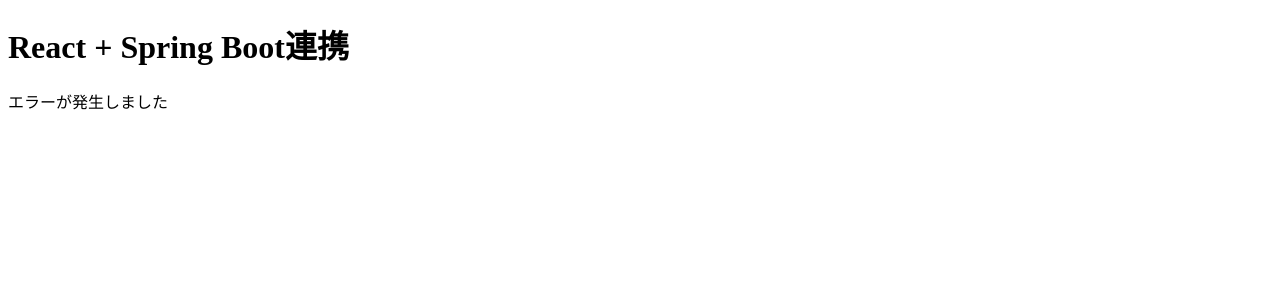
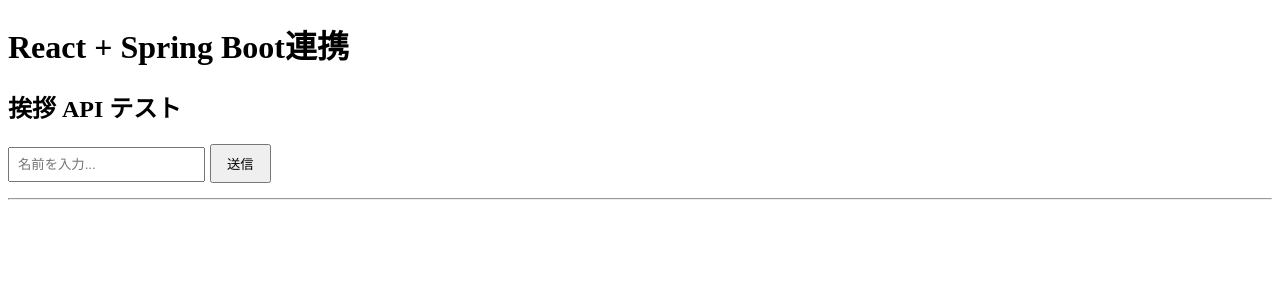
Before and after one commit to gw-edu-dx-dev/training-frontend, a React (Vite) app: page / in a window 1280 px wide. Shown: the top 300 px of the page. Built offline with nearby package versions, Linux system fonts and the light colour scheme; no server answers.

Commit message:
training 2　追加

```diff
--- a/src/components/HelloMessage.tsx
+++ b/src/components/HelloMessage.tsx
@@ -1,12 +1,56 @@
+import React, { useState } from 'react';
 import { useHelloMessage } from '../hooks/useHelloMessage';
 
-const HelloMessage = () => {
-  const { message, error } = useHelloMessage();
+const HelloMessage: React.FC = () => {
+  // State （入力中値預かり）
+  const [nameInput, setNameInput] = useState('');
 
-  if (error) return <p>エラーが発生しました</p>;
-  if (!message) return <p>読み込み中...</p>;
+  // hook から state & 関数 を取得
+  const { message, error, loading, getGreeting } = useHelloMessage();
 
-  return <p>{message}</p>;
+  //送信ボタンを押す
+  const handleSend = () => {
+    //入力していない
+    if (nameInput.trim() === '') {
+      alert("名前を入力してください！");
+      return;
+    }
+
+    //API を呼び出して挨拶メッセージを取得
+    getGreeting(nameInput);
+  };
+
+  return (
+    <div>
+      <h2>挨拶 API テスト</h2>
+
+      <div style={{ marginBottom: '15px' }}>
+        <input
+          type="text"
+          value={nameInput}
+          onChange={(e) => setNameInput(e.target.value)}
+          placeholder="名前を入力..."
+          style={{ padding: '8px', marginRight: '5px' }}
+        />
+        <button
+          onClick={handleSend}
+          disabled={loading}
+          style={{ padding: '8px 15px', cursor: 'pointer' }}
+        >
+          {loading ? '送信中...' : '送信'}
+        </button>
+      </div>
+
+      <hr />
+      {error && <p style={{ color: 'red' }}>エラーが発生しました</p>}
+
+      {message && (
+        <div>
+          <strong>{message}</strong>
+        </div>
+      )}
+    </div>
+  );
 };
 
 export default HelloMessage;
--- a/src/hooks/useHelloMessage.ts
+++ b/src/hooks/useHelloMessage.ts
@@ -1,15 +1,27 @@
-import { useEffect, useState } from 'react';
+import { useState } from 'react';
 import { fetchHelloMessage } from '../services/api';
 
 export const useHelloMessage = () => {
   const [message, setMessage] = useState<string>('');
   const [error, setError] = useState<boolean>(false);
+  const [loading, setLoading] = useState<boolean>(false);
 
-  useEffect(() => {
-    fetchHelloMessage()
-      .then(setMessage)
-      .catch(() => setError(true));
-  }, []);
+  const getGreeting = async (name: string) => {
+    try {
+      setLoading(true);
+      setError(false);
 
-  return { message, error };
+      // API 呼び出し
+      const result = await fetchHelloMessage(name);
+
+      //messageをstateにセット
+      setMessage(result);
+    } catch (err) {
+      setError(true);
+    } finally {
+      setLoading(false);
+    }
+  };
+
+  return { message, error, loading, getGreeting };
 };
--- a/src/services/api.ts
+++ b/src/services/api.ts
@@ -1,5 +1,11 @@
-export const fetchHelloMessage = async (): Promise<string> => {
-  const response = await fetch('http://localhost:8080/api/hello');
+export const fetchHelloMessage = async (name: string): Promise<string> => {
+  const response = await fetch(`http://localhost:8080/api/hello?name=${name}`);
   if (!response.ok) throw new Error('API呼び出し失敗');
   return response.text();
 };
+
+export const fetchUsers = async () => {
+  const response = await fetch('http://localhost:8080/api/users');
+  if (!response.ok) throw new Error('API呼び出し失敗');
+  return response.json(); //戻りJSON [ {id: 1, name: "email"}, ... ]
+};
```
